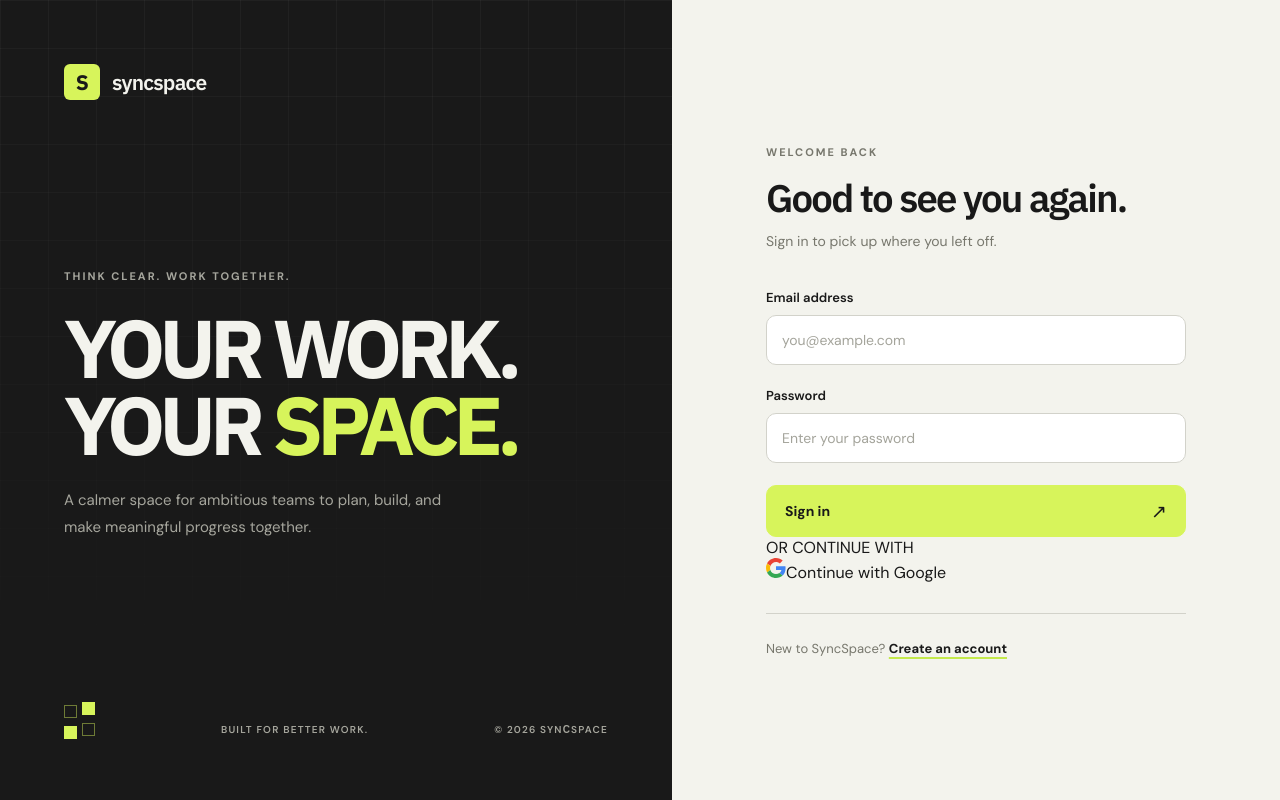
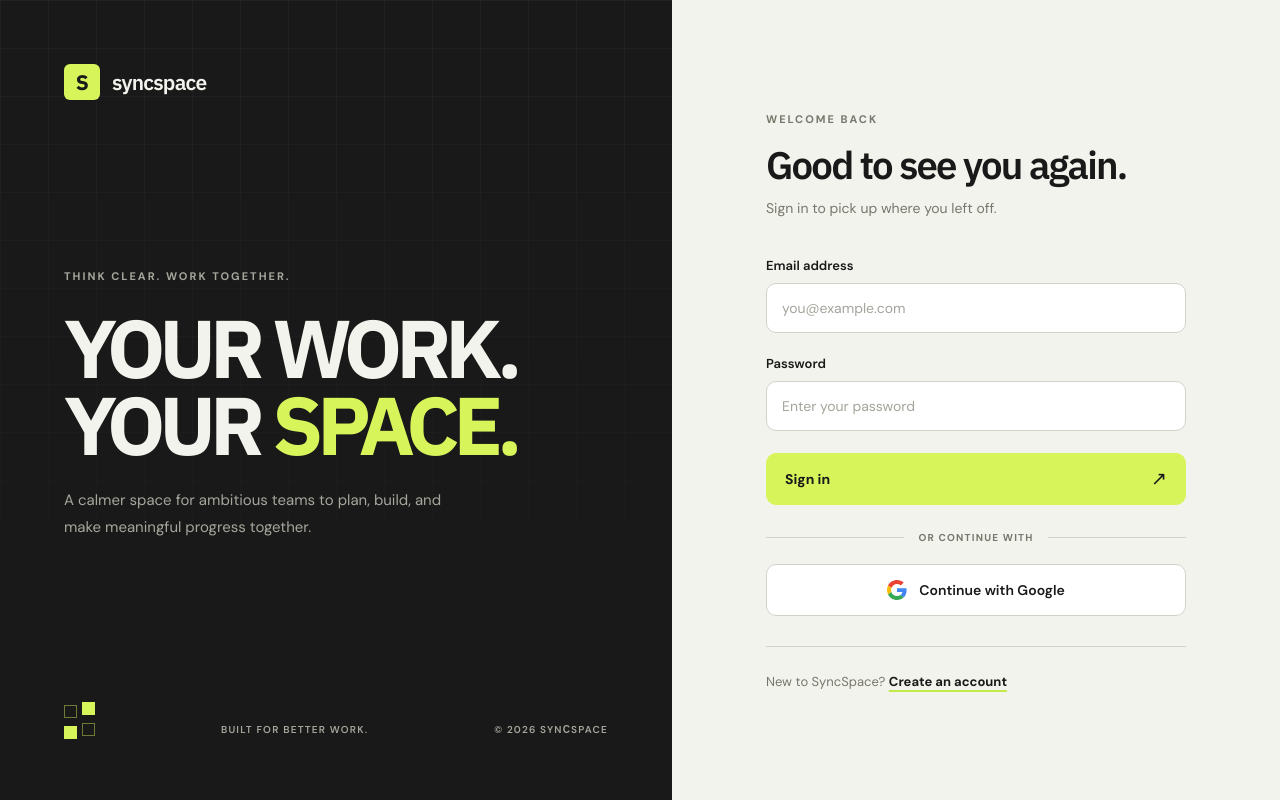
Before and after one commit to shreashtpurohit/syncspace, a React (Vite) app in the folder frontend/: page /login in a window 1280 px wide. Built offline with nearby package versions, Linux system fonts and the light colour scheme; no server answers.

Commit message:
auth : add Google authentication button styles

```diff
--- a/frontend/src/components/auth/auth.css
+++ b/frontend/src/components/auth/auth.css
@@ -283,6 +283,74 @@
   cursor: not-allowed;
 }
 
+/* Google authentication */
+
+.auth-social-divider {
+  display: flex;
+  align-items: center;
+  gap: 14px;
+  margin: 26px 0 20px;
+  color: var(--color-muted);
+}
+
+.auth-social-divider::before,
+.auth-social-divider::after {
+  flex: 1;
+  height: 1px;
+  background: var(--color-border);
+  content: '';
+}
+
+.auth-social-divider span {
+  flex-shrink: 0;
+  font-size: 10px;
+  font-weight: 700;
+  letter-spacing: 1.2px;
+}
+
+.auth-google-button {
+  min-height: 52px;
+  display: flex;
+  align-items: center;
+  justify-content: center;
+  gap: 12px;
+  padding: 0 18px;
+  color: var(--color-text);
+  background: var(--color-surface);
+  border: 1px solid var(--color-border);
+  border-radius: var(--radius-md);
+  font-size: 14px;
+  font-weight: 600;
+  text-decoration: none;
+  transition:
+    background var(--duration-fast) ease,
+    border-color var(--duration-fast) ease,
+    box-shadow var(--duration-fast) ease,
+    transform var(--duration-fast) ease;
+}
+
+.auth-google-button svg {
+  flex-shrink: 0;
+}
+
+.auth-google-button:hover {
+  background: #FFFFFF;
+  border-color: #A5A59A;
+  box-shadow: var(--shadow-sm);
+  transform: translateY(-2px);
+}
+
+.auth-google-button:active {
+  transform: translateY(0);
+}
+
+.auth-google-button:focus-visible {
+  outline: 3px solid rgba(215, 244, 91, 0.75);
+  outline-offset: 3px;
+}
+
+/* Form footer */
+
 .auth-form-footer {
   margin-top: 30px;
   padding-top: 24px;
@@ -400,4 +468,9 @@
   .auth-form-container {
     animation: none;
   }
+
+  .auth-google-button,
+  .auth-submit {
+    transition: none;
+  }
 }
```
